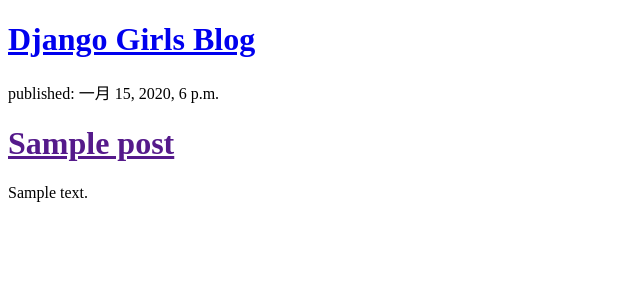
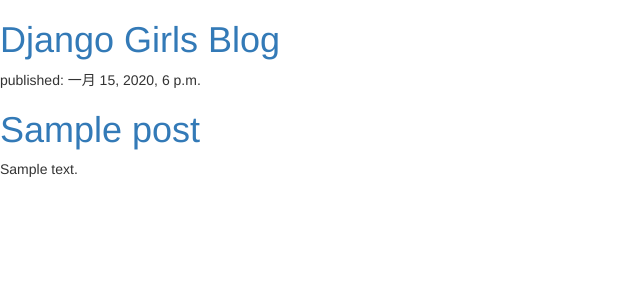
Before and after one commit to zyn1233/my-first-blog, a Django app: template blog/templates/blog/post_list.html in a window 1280 px wide. Shown: the top 300 px of the page, without its empty margins (0-640 px from the left). Run offline with Django 3.2, Linux system fonts and the light colour scheme; the template is opened without the code that fills it: values that come from a table or form of the project are taken from there, others are empty; tables that the repository leaves empty hold one stand-in row (values such as "Sample post"); some libraries are stand-ins or nearby versions.

Commit message:
都忘了改了什么，提交上去看看，后期会重新写

```diff
--- a/blog/templates/blog/post_list.html
+++ b/blog/templates/blog/post_list.html
@@ -1,8 +1,10 @@
 <!DOCTYPE html>
-<html lang="en">
+<html lang="zh-CN">
 <head>
     <meta charset="UTF-8">
     <title>张的个人博客</title>
+    <link rel="stylesheet" href="//maxcdn.bootstrapcdn.com/bootstrap/3.2.0/css/bootstrap.min.css">
+    <link rel="stylesheet" href="//maxcdn.bootstrapcdn.com/bootstrap/3.2.0/css/bootstrap-theme.min.css">
 </head>
 <body>
         <div>
```
